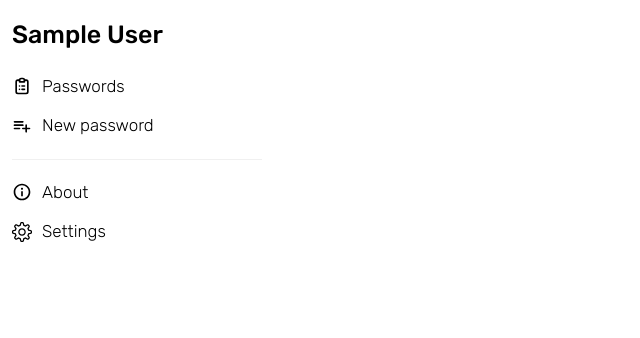
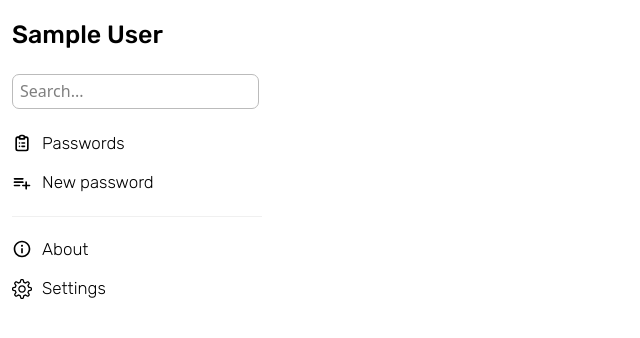
Before and after one commit to GeorgiosDrivas/password-manager, a Next.js app: page /dashboard in a window 1280 px wide. Shown: the top 338 px of the page, without its empty margins (0-640 px from the left). Built offline with nearby package versions, Linux system fonts and the light colour scheme; no server answers; sample sign-in values are in the browser's storage.

Commit message:
feat: Search feature & Context API

```diff
--- a/src/app/dashboard/page.tsx
+++ b/src/app/dashboard/page.tsx
@@ -1,3 +1,4 @@
+import Search from "@/src/components/Search";
 import AboutSvg from "@/src/components/svgs/aboutSvg";
 import ListSvg from "@/src/components/svgs/listSvg";
 import NewItemSvg from "@/src/components/svgs/newItemSvg";
@@ -19,6 +20,7 @@ export default async function Dashboard({ children }: { children: ReactNode }) {
     <section id="dashboard" className="grid grid-cols-8 h-screen pt-4">
       <div id="settings-panel" className="col-span-2 ps-3">
         <h1 className="pb-5 rubik-head-medium">{session.user?.name}</h1>
+        <Search />
         <ul>
           <li>
             <ListSvg />
--- a/src/app/layout.tsx
+++ b/src/app/layout.tsx
@@ -3,6 +3,7 @@ import "./globals.css";
 import { ReactNode } from "react";
 import { getServerSession } from "next-auth";
 import { AuthProvider } from "../components/SessionProvider";
+import { AppProvider } from "../context/appContent";
 
 export const metadata: Metadata = {
   title: "Password Manager",
@@ -31,7 +32,9 @@ export default async function RootLayout({
         ></link>
       </head>
       <body>
-        <AuthProvider session={session}>{children}</AuthProvider>
+        <AuthProvider session={session}>
+          <AppProvider>{children}</AppProvider>
+        </AuthProvider>
       </body>
     </html>
   );
--- a/src/components/ItemsList.tsx
+++ b/src/components/ItemsList.tsx
@@ -4,9 +4,15 @@ import Image from "next/image";
 import { useState } from "react";
 import SelectedItem from "./SelectedItem";
 import { getUrlFavicon } from "@/src/utils/getFaviconUrl";
+import { useAppContext } from "../context/appContent";
 
 export default function ItemsList({ data }: any) {
   const [selectedItem, setSelectedItem] = useState<any>(null);
+  const { searchQuery } = useAppContext();
+
+  if (searchQuery) {
+    data = data.filter((item: any) => item.title.includes(searchQuery));
+  }
 
   return (
     <>
@@ -17,7 +23,7 @@ export default function ItemsList({ data }: any) {
             {data.map((item: any) => (
               <div
                 key={item.id}
-                className="flex justify-between items-center group cursor-pointer"
+                className="flex justify-between items-center group cursor-pointer mb-5"
                 onClick={() => setSelectedItem(item)}
               >
                 <div className="flex items-center">
--- /dev/null
+++ b/src/components/Search.tsx
@@ -0,0 +1,17 @@
+"use client";
+
+import { useAppContext } from "../context/appContent";
+
+export default function Search() {
+  const { setSearchQuery } = useAppContext();
+
+  return (
+    <div className="mb-3">
+      <input
+        type="text"
+        placeholder="Search..."
+        onChange={(e) => setSearchQuery(e.target.value)}
+      />
+    </div>
+  );
+}
--- /dev/null
+++ b/src/context/appContent.tsx
@@ -0,0 +1,27 @@
+"use client";
+import { createContext, ReactNode, useContext, useState } from "react";
+
+type AppContextType = {
+  searchQuery: string;
+  setSearchQuery: (query: string) => void;
+};
+
+export const AppContext = createContext<AppContextType | undefined>(undefined);
+
+export const AppProvider = ({ children }: { children: ReactNode }) => {
+  const [searchQuery, setSearchQuery] = useState("");
+
+  return (
+    <AppContext.Provider value={{ searchQuery, setSearchQuery }}>
+      {children}
+    </AppContext.Provider>
+  );
+};
+
+export const useAppContext = () => {
+  const context = useContext(AppContext);
+  if (!context) {
+    throw new Error("useAppContext must be used within an AppProvider");
+  }
+  return context;
+};
```
